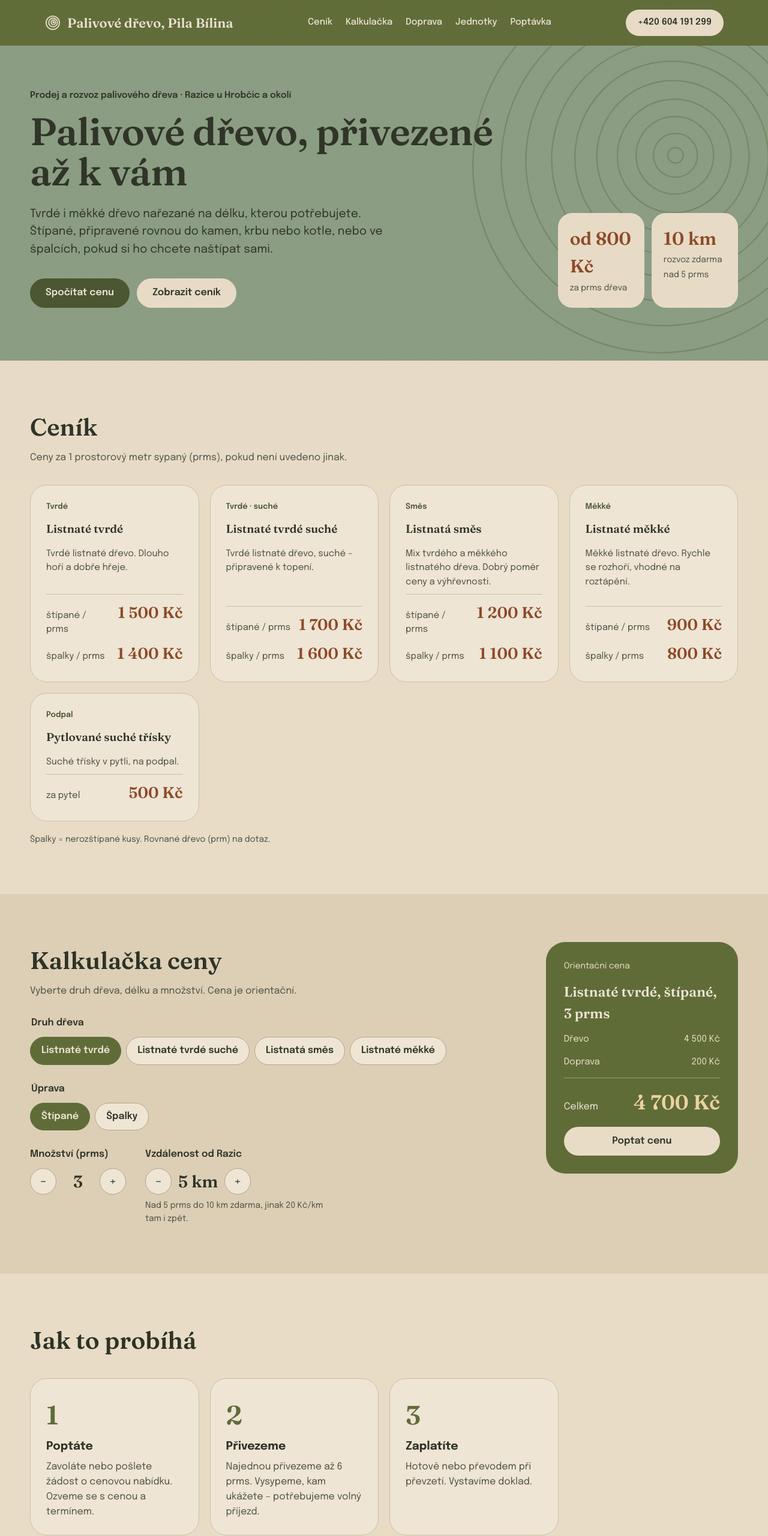
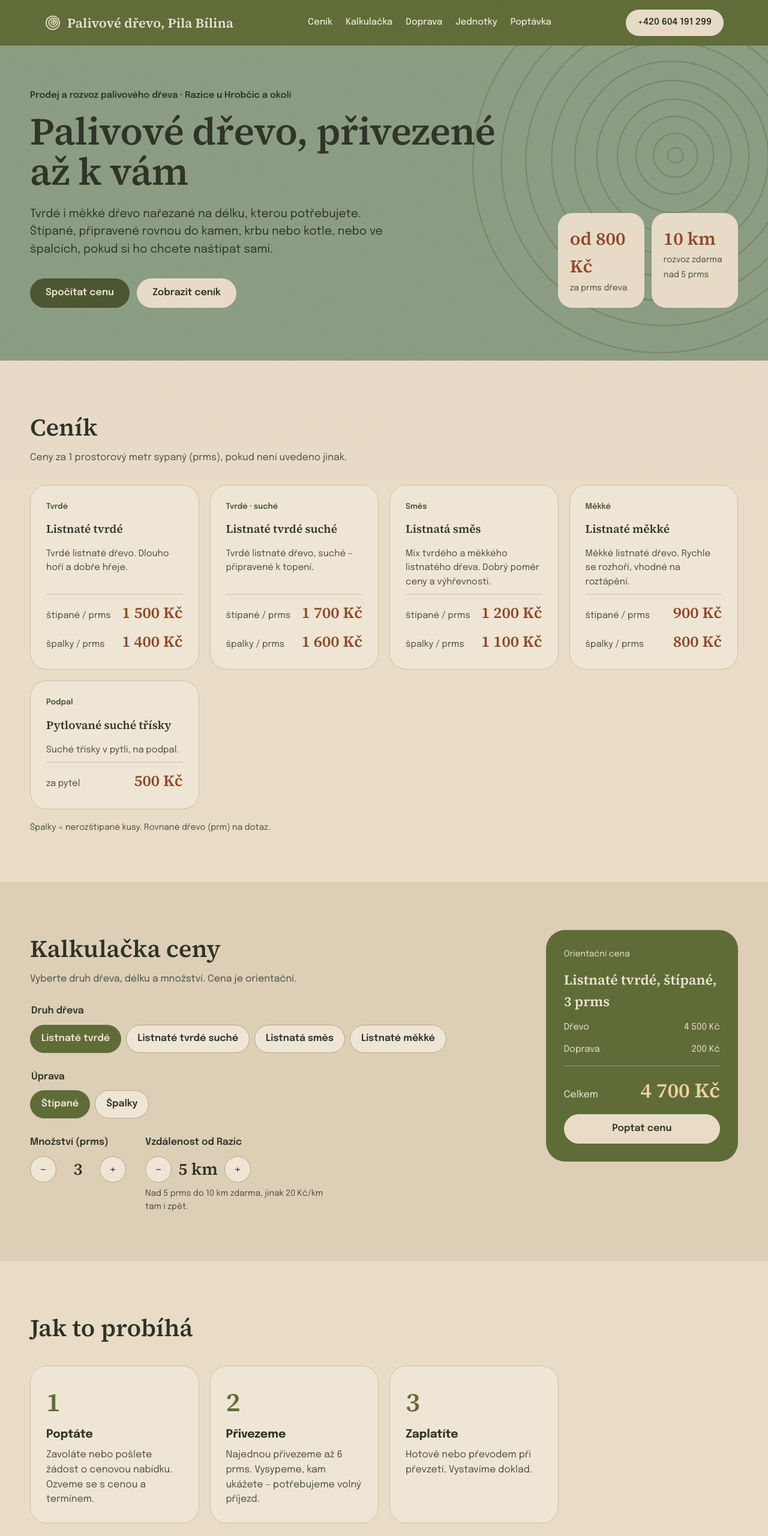
Before and after one commit to MalamutCZ/drevolane, a plain HTML site: page index.html in a window 1280 px wide. Shown: the top 2560 px of the page at 60% size. Drawn offline with Linux system fonts and the light colour scheme.

Commit message:
Nadpisové písmo: Source Serif 4 místo Fraunces
Co-Authored-By: Claude Opus 5.5 <noreply@anthropic.com>
Claude-Session: https://claude.ai/code/session_01LhfiGbaCpK8exTqu4F3WSw

```diff
--- a/index.html
+++ b/index.html
@@ -12,7 +12,7 @@
 <link rel="icon" href="favicon.svg" type="image/svg+xml">
 <link rel="preconnect" href="https://fonts.googleapis.com">
 <link rel="preconnect" href="https://fonts.gstatic.com" crossorigin>
-<link href="https://fonts.googleapis.com/css2?family=Fraunces:opsz,wght@9..144,500;9..144,600&family=Epilogue:wght@400;500;600;700&display=swap" rel="stylesheet">
+<link href="https://fonts.googleapis.com/css2?family=Source+Serif+4:opsz,wght@8..60,500;8..60,600;8..60,700,500;9..144,600&family=Epilogue:wght@400;500;600;700&display=swap" rel="stylesheet">
 <script type="application/ld+json">
 {
  "@context": "https://schema.org",
@@ -57,7 +57,7 @@
 html{scroll-behavior:smooth}
 body{margin:0;background:var(--sand);color:var(--ink);font-family:Epilogue,system-ui,sans-serif;line-height:1.55;position:relative}
 a{color:var(--moss-deep)}a:hover{color:var(--ink)}
-h1,h2,.serif{font-family:Fraunces,Georgia,serif;font-weight:600}
+h1,h2,.serif{font-family:'Source Serif 4',Georgia,serif;font-weight:600}
 h2{margin:0 0 8px;font-size:clamp(1.9rem,4vw,2.5rem)}
 input,select,textarea,button{font:inherit;color:inherit}
 .wrap{max-width:1180px;margin:0 auto}
@@ -69,7 +69,7 @@ section{padding:80px 24px}
 /* header */
 header{background:var(--moss);color:var(--light)}
 header .wrap{padding:16px 24px;display:flex;flex-wrap:wrap;gap:16px;align-items:center;justify-content:space-between}
-.logo{display:flex;align-items:center;gap:10px;color:var(--light);text-decoration:none;font-family:Fraunces,serif;font-weight:600;font-size:22px}
+.logo{display:flex;align-items:center;gap:10px;color:var(--light);text-decoration:none;font-family:'Source Serif 4',Georgia,serif;font-weight:600;font-size:22px}
 .logo:hover{color:var(--light)}
 nav{display:flex;flex-wrap:wrap;gap:22px;font-size:15px;font-weight:500}
 nav a{color:var(--light);text-decoration:none}nav a:hover{color:var(--gold)}
@@ -93,7 +93,7 @@ h1{margin:0;font-size:clamp(2.4rem,5vw,4.2rem);line-height:1.05;letter-spacing:-
 .actions{display:flex;flex-wrap:wrap;gap:12px;margin-top:34px}
 .facts{flex:1 1 300px;display:grid;grid-template-columns:repeat(2,minmax(0,1fr));gap:12px}
 .fact{background:var(--sand);border-radius:24px;padding:20px}
-.fact b{display:block;font-family:Fraunces,serif;font-size:30px;font-weight:600;color:var(--clay)}
+.fact b{display:block;font-family:'Source Serif 4',Georgia,serif;font-size:30px;font-weight:600;color:var(--clay)}
 .fact span{font-size:14px;color:var(--muted)}
 
 /* cards */
@@ -102,23 +102,23 @@ h1{margin:0;font-size:clamp(2.4rem,5vw,4.2rem);line-height:1.05;letter-spacing:-
 .price-card{display:flex;flex-direction:column;gap:8px;transition:transform .4s ease}
 .price-card:hover{transform:translateY(-2px)}
 .price-card .kind{font-size:13px;font-weight:600;color:var(--moss-deep)}
-.price-card h3{margin:0;font-family:Fraunces,serif;font-size:24px;font-weight:600}
+.price-card h3{margin:0;font-family:'Source Serif 4',Georgia,serif;font-size:24px;font-weight:600}
 .price-card p{margin:0;color:var(--muted);font-size:15px;flex-grow:1}
-.price{font-family:Fraunces,serif;font-size:28px;font-weight:600;color:var(--clay)}
+.price{font-family:'Source Serif 4',Georgia,serif;font-size:28px;font-weight:600;color:var(--clay)}
 .prow{display:grid;grid-template-columns:minmax(0,1fr) auto;align-items:baseline;gap:12px;border-top:1px solid var(--line);padding-top:10px}
 .prow+.prow{border-top:0;padding-top:0}
 .prow span{font-size:15px;color:var(--muted)}
-.prow b{white-space:nowrap;font-family:Fraunces,serif;font-size:26px;font-weight:600;color:var(--clay)}
+.prow b{white-space:nowrap;font-family:'Source Serif 4',Georgia,serif;font-size:26px;font-weight:600;color:var(--clay)}
 .price span{font-family:Epilogue,sans-serif;font-size:15px;font-weight:500;color:var(--muted)}
 .note{margin:20px 0 0;font-size:14px;color:var(--muted)}
-.step-no{font-family:Fraunces,serif;font-size:44px;font-weight:600;color:var(--moss)}
+.step-no{font-family:'Source Serif 4',Georgia,serif;font-size:44px;font-weight:600;color:var(--moss)}
 .card h3{margin:4px 0 8px;font-size:19px}
 .card p{margin:0;color:var(--muted)}
 .info{margin-top:22px;background:var(--oat);border-radius:28px;padding:26px;display:flex;flex-wrap:wrap;gap:24px}
 .info>div{flex:1 1 260px}
 .info h3{margin:0 0 6px;font-size:18px}
 .info p{margin:0}
-.unit h3{font-family:Fraunces,serif;font-size:22px;font-weight:600;margin:0 0 6px}
+.unit h3{font-family:'Source Serif 4',Georgia,serif;font-size:22px;font-weight:600;margin:0 0 6px}
 .unit{border:0}
 
 /* calculator */
@@ -131,14 +131,14 @@ legend,.label{font-weight:600;margin-bottom:10px}
 .pill[aria-pressed="true"]{background:var(--moss);border-color:var(--moss);color:var(--light)}
 .qty{display:flex;align-items:center;gap:8px}
 .round{width:44px;height:44px;border-radius:999px;border:1px solid var(--field);background:var(--card);font-size:22px;cursor:pointer}
-.qty output{min-width:56px;text-align:center;font-family:Fraunces,serif;font-size:28px;font-weight:600}
+.qty output{min-width:56px;text-align:center;font-family:'Source Serif 4',Georgia,serif;font-size:28px;font-weight:600}
 .row{display:flex;flex-wrap:wrap;gap:32px}
 .summary{flex:1 1 320px;align-self:flex-start;background:var(--moss);color:var(--light);border-radius:32px;padding:30px;display:flex;flex-direction:column;gap:14px}
 .summary .small{font-size:14px;color:var(--sand)}
-.summary .what{font-family:Fraunces,serif;font-size:23px;font-weight:600}
+.summary .what{font-family:'Source Serif 4',Georgia,serif;font-size:23px;font-weight:600}
 .line{display:flex;justify-content:space-between;font-size:15px;color:var(--sand)}
 .total{border-top:1px solid var(--sage);padding-top:14px;display:flex;justify-content:space-between;align-items:baseline}
-.total output{font-family:Fraunces,serif;font-size:34px;font-weight:600;color:var(--gold)}
+.total output{font-family:'Source Serif 4',Georgia,serif;font-size:34px;font-weight:600;color:var(--gold)}
 
 /* form */
 .contact{display:flex;flex-wrap:wrap;gap:40px}
@@ -335,7 +335,7 @@ Palivové dřevo, Pila Bílina
 </svg>
 </figure>
 <div style="flex: 1 1 260px">
-<h3 style="margin: 0 0 6px; font-family: Fraunces, serif; font-size: 24px; font-weight: 600">Kam vozíme zdarma</h3>
+<h3 style="margin: 0 0 6px; font-family: 'Source Serif 4', Georgia, serif; font-size: 24px; font-weight: 600">Kam vozíme zdarma</h3>
 <p style="margin: 0 0 18px; color: #4F5244">Při objednávce nad 5 prms do 10 km po silnici z Razic. Čísla jsou orientační dojezdové vzdálenosti po silnici ke středu obce (podle OpenStreetMap), schéma ukazuje směr, ne přesnou polohu. U obcí blízko hranice záleží na konkrétní adrese – zavolejte.</p>
 <ul style="list-style: none; margin: 0; padding: 0; display: flex; flex-direction: column; gap: 10px; font-size: 15px">
 <li style="display: flex; align-items: center; gap: 12px"><span style="width: 14px; height: 14px; border-radius: 50%; background: #4A5530; flex: none"></span><span>do 10 km – zdarma</span></li>
```
